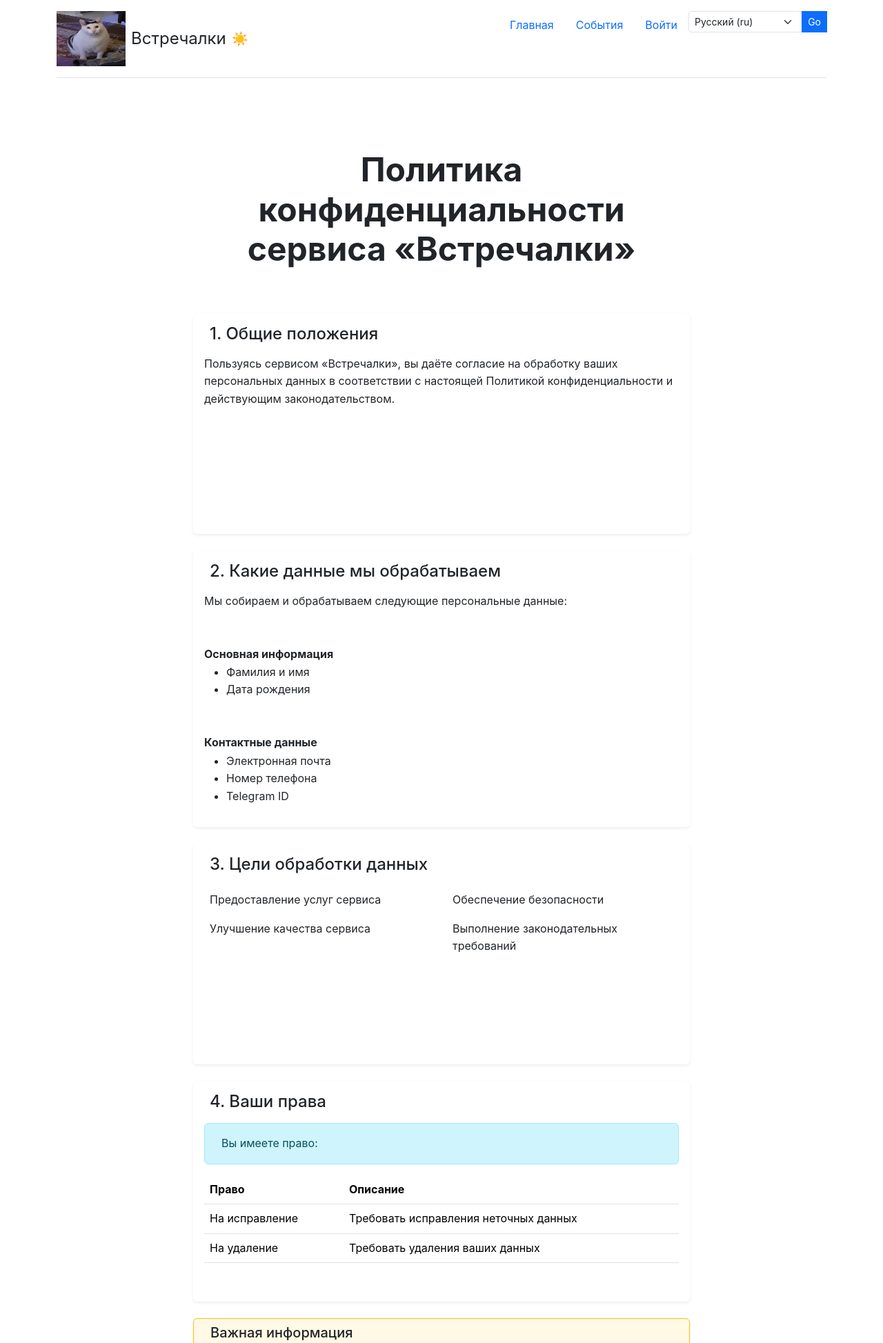
After one commit to Mirvitik/randoccasion, a Django app: page /ru/privacy/ in a window 1280 px wide. The commit adds this page. Shown: the top 1947 px of the page at 69% size. Run offline with Django 5.2, Linux system fonts and the light colour scheme; data comes from the database, SQL or seed files in the repository; some libraries are stand-ins or nearby versions.

Commit message:
FIXED: translations

```diff
--- a/randoccasion/homepage/urls.py
+++ b/randoccasion/homepage/urls.py
@@ -1,9 +1,10 @@
 from django.urls import path
 
-from homepage.views import MainView
+from homepage.views import MainView, PrivacyView
 
 app_name = "homepage"
 
 urlpatterns = [
     path("", MainView.as_view(), name="main"),
+    path("privacy/", PrivacyView.as_view(), name="privacy"),
 ]
--- a/randoccasion/homepage/views.py
+++ b/randoccasion/homepage/views.py
@@ -1,6 +1,6 @@
 __all__ = ()
 
-from django.views.generic import ListView
+from django.views.generic import ListView, TemplateView
 
 from events.models import Event
 
@@ -37,3 +37,24 @@ class MainView(ListView):
             ).count()
 
         return context
+
+
+class PrivacyView(TemplateView):
+    template_name = 'homepage/privacy.html'
+    context_object_name = "events"
+
+
+    def get_context_data(self, **kwargs):
+        context = super().get_context_data(**kwargs)
+
+        if self.request.user.is_authenticated:
+            context["title"] = "Главная страница"
+            context["user"] = self.request.user
+            context["friends_count"] = self.request.user.friends.count()
+        else:
+            context["title"] = "Добро пожаловать"
+            context["events_count"] = Event.objects.filter(
+                is_active=True,
+            ).count()
+
+        return context
--- a/randoccasion/templates/base.html
+++ b/randoccasion/templates/base.html
@@ -71,7 +71,7 @@
      style="display: none;">
 </div>
 </body>
-<script src="{% static "js/bootstrap.bundle.min.js" %}"></script>
-<script src="{% static "js/theme.js" %}"></script>
+<script src="{% static 'js/bootstrap.bundle.min.js' %}"></script>
+<script src="{% static 'js/theme.js' %}"></script>
 <script src="{% static 'js/distance_calculator.js' %}"></script>
 </html>
--- a/randoccasion/templates/events/events.html
+++ b/randoccasion/templates/events/events.html
@@ -6,12 +6,12 @@
 <script src="https://api-maps.yandex.ru/2.1/?apikey={{ymaps_api}}&lang=ru_RU" type="text/javascript"></script>
 {% if user.is_authenticated %}
 <div class="container d-flex" style="margin-bottom: 20px">
-  <a href="{% url 'events:my_events_requests' %}" class="btn btn-info mt-3" style="margin-right: 5px;">
+  <a href="{% url 'events:my_events_requests' %}" class="btn btn-info mt-3">
     {% translate "Заявки на мои события" %}
   </a>
 
-    <a href="{% url 'events:create_event' %}" class="btn btn-success mt-3">
-      {% translate "Создать событие" %}<span class="ms-1 fw-bolder fs-3 lh-1">+</span>
+    <a href="{% url 'events:create_event' %}" class="btn btn-success mt-3" style="margin-left: 20px">
+      {% translate "Создать событие" %}
     </a>
 </div>
 {% endif %}
--- /dev/null
+++ b/randoccasion/templates/homepage/privacy.html
@@ -0,0 +1,193 @@
+{% extends 'base.html' %}
+{% load i18n static %}
+
+{% block content %}
+<div class="container py-5">
+    <div class="row mb-5">
+        <div class="col-lg-8 mx-auto text-center">
+            <h1 class="display-5 fw-bold mb-3">
+                {% translate "Политика конфиденциальности сервиса «Встречалки»" %}
+            </h1>
+        </div>
+    </div>
+    <div class="row">
+        <div class="col-lg-8 mx-auto">
+            <section class="card border-0 shadow-sm mb-4">
+                <div class="card-body">
+                    <h2 class="h4 mb-3">
+                        <i class="bi bi-shield-check text-primary me-2"></i>
+                        {% translate "1. Общие положения" %}
+                    </h2>
+                    <p class="mb-0">
+                        {% blocktranslate %}
+                        Пользуясь сервисом «Встречалки», вы даёте согласие на обработку ваших персональных данных
+                        в соответствии с настоящей Политикой конфиденциальности и действующим законодательством.
+                        {% endblocktranslate %}
+                    </p>
+                </div>
+            </section>
+            <section class="card border-0 shadow-sm mb-4">
+                <div class="card-body">
+                    <h2 class="h4 mb-3">
+                        <i class="bi bi-person-badge text-primary me-2"></i>
+                        {% translate "2. Какие данные мы обрабатываем" %}
+                    </h2>
+                    <p class="mb-3">
+                        {% translate "Мы собираем и обрабатываем следующие персональные данные:" %}
+                    </p>
+
+                    <div class="row g-3">
+                        <div class="col-md-6">
+                                <i class="bi bi-person fs-4 text-primary me-3"></i>
+                                <div>
+                                    <h3 class="h6 fw-bold mb-1">{% translate "Основная информация" %}</h3>
+                                    <ul>
+                                        <li>{% translate "Фамилия и имя" %}</li>
+                                        <li>{% translate "Дата рождения" %}</li>
+                                    </ul>
+                                </div>
+                            </div>
+                        </div>
+
+                        <div class="col-md-6">
+                                <i class="bi bi-envelope fs-4 text-primary me-3"></i>
+                                <div>
+                                    <h3 class="h6 fw-bold mb-1">{% translate "Контактные данные" %}</h3>
+                                    <ul>
+                                        <li>{% translate "Электронная почта" %}</li>
+                                        <li>{% translate "Номер телефона" %}</li>
+                                        <li>{% translate "Telegram ID" %}</li>
+                                    </ul>
+                                </div>
+                            </div>
+                        </div>
+            </section>
+            <section class="card border-0 shadow-sm mb-4">
+                <div class="card-body">
+                    <h2 class="h4 mb-3">
+                        <i class="bi bi-gear text-primary me-2"></i>
+                        {% translate "3. Цели обработки данных" %}
+                    </h2>
+                    <div class="row g-3">
+                        <div class="col-md-6">
+                            <ul class="list-group list-group-flush">
+                                <li class="list-group-item d-flex align-items-center border-0 px-0">
+                                    <i class="bi bi-check-circle-fill text-success me-2"></i>
+                                    <span>{% translate "Предоставление услуг сервиса" %}</span>
+                                </li>
+                                <li class="list-group-item d-flex align-items-center border-0 px-0">
+                                    <i class="bi bi-check-circle-fill text-success me-2"></i>
+                                    <span>{% translate "Улучшение качества сервиса" %}</span>
+                                </li>
+                            </ul>
+                        </div>
+                        <div class="col-md-6">
+                            <ul class="list-group list-group-flush">
+                                <li class="list-group-item d-flex align-items-center border-0 px-0">
+                                    <i class="bi bi-check-circle-fill text-success me-2"></i>
+                                    <span>{% translate "Обеспечение безопасности" %}</span>
+                                </li>
+                                <li class="list-group-item d-flex align-items-center border-0 px-0">
+                                    <i class="bi bi-check-circle-fill text-success me-2"></i>
+                                    <span>{% translate "Выполнение законодательных требований" %}</span>
+                                </li>
+                            </ul>
+                        </div>
+                    </div>
+                </div>
+            </section>
+            <section class="card border-0 shadow-sm mb-4">
+                <div class="card-body">
+                    <h2 class="h4 mb-3">
+                        <i class="bi bi-shield text-primary me-2"></i>
+                        {% translate "4. Ваши права" %}
+                    </h2>
+                    <div class="alert alert-info">
+                        <i class="bi bi-info-circle me-2"></i>
+                        {% translate "Вы имеете право:" %}
+                    </div>
+                    <div class="table-responsive">
+                        <table class="table table-hover">
+                            <thead>
+                                <tr>
+                                    <th>{% translate "Право" %}</th>
+                                    <th>{% translate "Описание" %}</th>
+                                </tr>
+                            </thead>
+                            <tbody>
+                                <tr>
+                                    <td>{% translate "На исправление" %}</td>
+                                    <td>{% translate "Требовать исправления неточных данных" %}</td>
+                                </tr>
+                                <tr>
+                                    <td>{% translate "На удаление" %}</td>
+                                    <td>{% translate "Требовать удаления ваших данных" %}</td>
+                                </tr>
+                            </tbody>
+                        </table>
+                    </div>
+                </div>
+            </section>
+            <section class="card border-warning shadow-sm mb-4">
+                <div class="card-header bg-warning bg-opacity-10 border-warning">
+                    <h2 class="h5 mb-0">
+                        <i class="bi bi-exclamation-triangle text-warning me-2"></i>
+                        {% translate "Важная информация" %}
+                    </h2>
+                </div>
+                <div class="card-body">
+                    <div class="alert alert-warning mb-0">
+                        <h3 class="h6">{% translate "Обратите внимание" %}</h3>
+                        <p class="mb-2">
+                            {% blocktranslate %}
+                            Мы не гарантируем точность и достоверность персональных данных,
+                            введённых вами самостоятельно. Вы несёте ответственность за
+                            актуальность предоставляемой информации.
+                            {% endblocktranslate %}
+                        </p>
+                        <hr>
+                    </div>
+                </div>
+            </section>
+            <section class="card border-success shadow-sm">
+                <div class="card-header bg-success bg-opacity-10 border-success">
+                    <h2 class="h5 mb-0">
+                        <i class="bi bi-check-circle text-success me-2"></i>
+                        {% translate "Согласие на обработку данных" %}
+                    </h2>
+                </div>
+                <div class="card-body">
+                    <div class="form-check">
+                        <input class="form-check-input" type="checkbox" id="privacyAgreement" disabled checked>
+                        <label class="form-check-label" for="privacyAgreement">
+                            {% blocktranslate %}
+                            Продолжая использовать сервис «Встречалки»,
+                            вы подтверждаете, что ознакомились с настоящей Политикой конфиденциальности
+                            и соглашаетесь на обработку ваших персональных данных.
+                            {% endblocktranslate %}
+                        </label>
+                    </div>
+                </div>
+            </section>
+            <div class="mt-4 text-center">
+                <a href="{% url 'homepage:main' %}" class="btn btn-outline-primary me-2">
+                    <i class="bi bi-house me-1"></i>
+                    {% translate "На главную" %}
+                </a>
+            </div>
+        </div>
+    </div>
+</div>
+<div class="d-print-none">
+    <div class="container">
+        <div class="row justify-content-center">
+            <div class="col-auto">
+                <button onclick="window.print()" class="btn btn-outline-dark">
+                    <i class="bi bi-printer me-1"></i>
+                    {% translate "Распечатать" %}
+                </button>
+            </div>
+        </div>
+    </div>
+</div>
+{% endblock %}
--- a/randoccasion/templates/includes/footer.html
+++ b/randoccasion/templates/includes/footer.html
@@ -1,9 +1,18 @@
-{% load static %}
+{% load static i18n %}
 
 <div class="container">
-  <h6 class="fs-4">&copy; ООО «тмыв денег», <span id="year">{% now "Y" %}</span></h6>
-  <input type="hidden" id="server-time" value="{% now 'Y-m-d' %}T{% now 'H:i:s' %}Z" />
+    <div class="d-flex flex-wrap justify-content-between align-items-center">
+        <div class="mb-2">
+            <h6 class="fs-4 mb-0">&copy; {% translate "Встречалки" %}, <span id="year">{% now "Y" %}</span></h6>
+        </div>
 
+        <div class="d-flex gap-3 mb-2">
+            <a href="{% url 'homepage:privacy' %}" class="text-decoration-none">{% translate "Политика конфиденциальности" %}</a>
+            <a href="about-api/" class="text-decoration-none">API</a>
+        </div>
+    </div>
+
+    <input type="hidden" id="server-time" value="{% now 'Y-m-d' %}T{% now 'H:i:s' %}Z"/>
     <script src="{% static 'js/footer-year.js' %}" defer></script>
 
     <noscript>
--- a/randoccasion/templates/users/activation_email.txt
+++ /dev/null
@@ -1,4 +0,0 @@
-Для активации вашего аккаунта перейдите по ссылке:
-{{ activate_link }}
-
-Ссылка действительна в течение 7 дней.
--- a/randoccasion/users/urls.py
+++ b/randoccasion/users/urls.py
@@ -122,4 +122,7 @@ urlpatterns = [
         views.RemoveFriendView.as_view(),
         name="remove_friend",
     ),
+    path('delete/<int:pk>/',
+         views.UserDeleteView.as_view(),
+         name='user_delete'),
 ]
```
Also changed, not shown: randoccasion/templates/users/user_confirm_delete.html (added, +51 -0 lines), randoccasion/users/views.py (+52 -33 lines), randoccasion/locale/de/LC_MESSAGES/django.po, randoccasion/locale/en/LC_MESSAGES/django.po, randoccasion/locale/es/LC_MESSAGES/django.po, randoccasion/locale/fr/LC_MESSAGES/django.po, randoccasion/locale/ru/LC_MESSAGES/django.po. Lines whose indentation alone changed are shown as unchanged.
